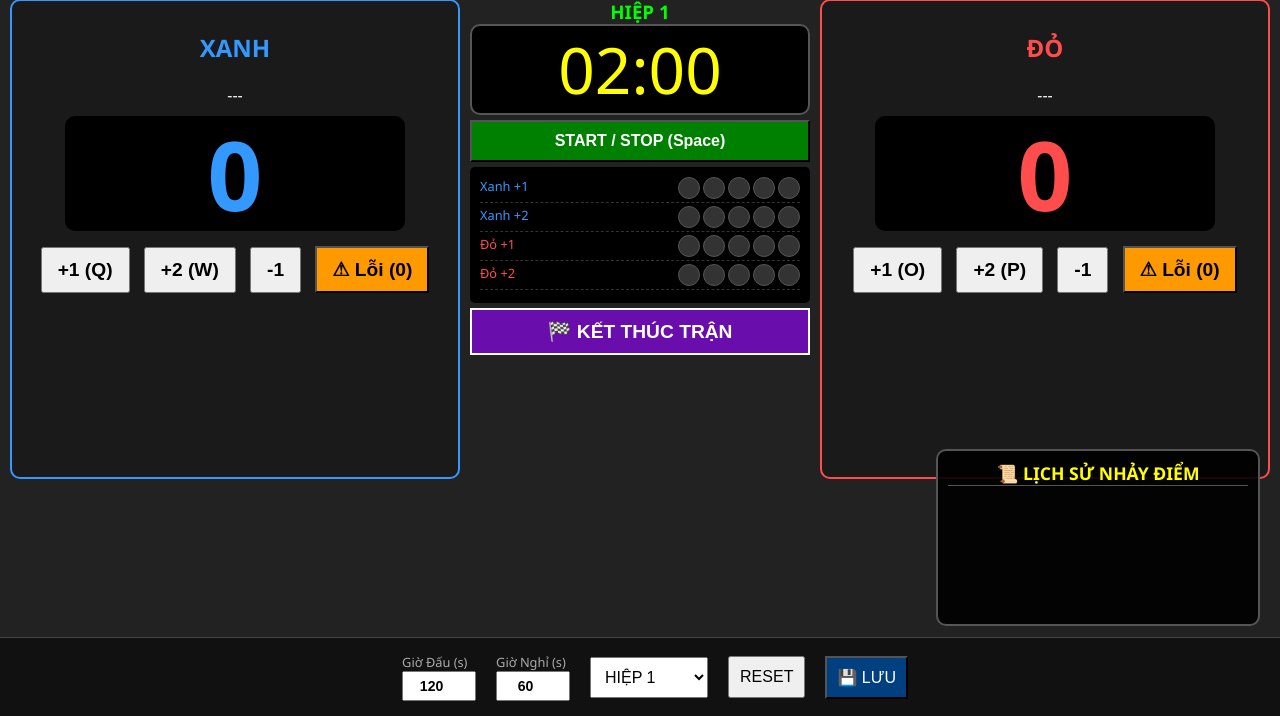
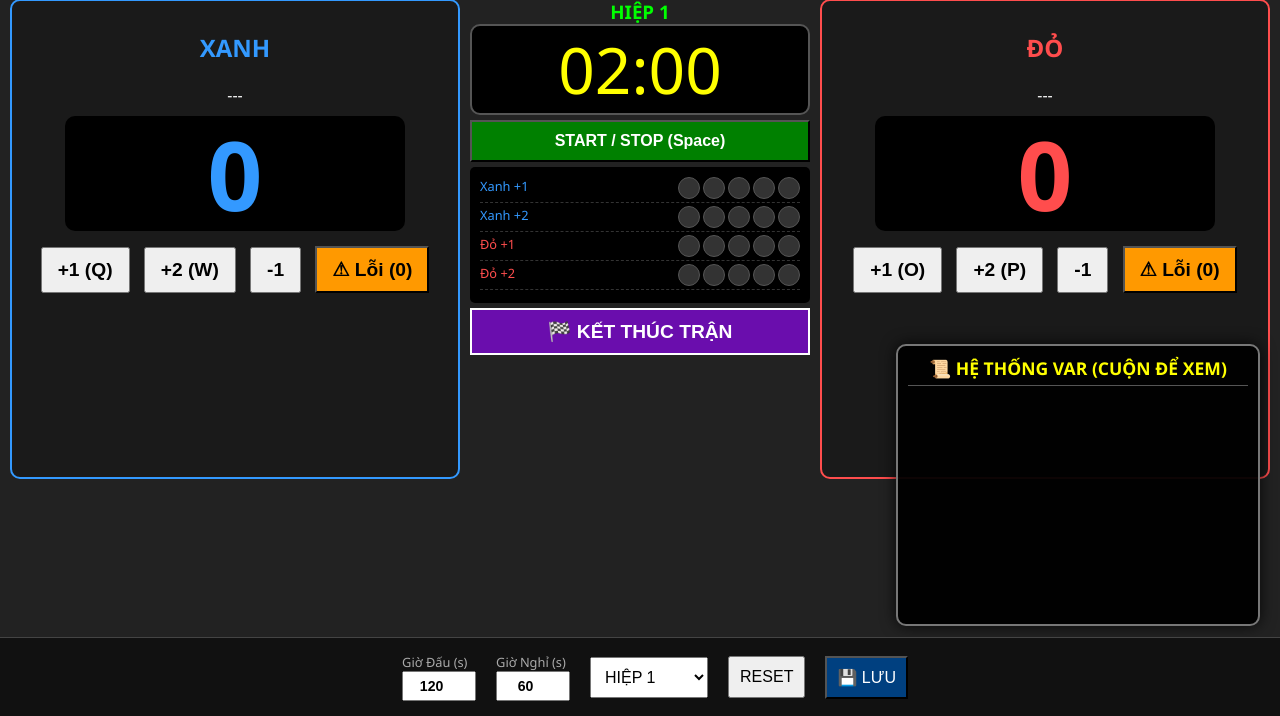
Before and after one commit to soidacungthanhcom/psychic-fishstick, a Flask app: template templates/admin.html in a window 1280 px wide. Shown: the part 84-800 px from the top of the page. Run offline with Flask 3, Linux system fonts and the light colour scheme; the template is opened without the code that fills it, so the values that code supplies are empty; parts of the project's set-up code (start-up, migrations or seed data) failed here and were passed over; some libraries are stand-ins or nearby versions.

Commit message:
Add files via upload

```diff
--- a/templates/admin.html
+++ b/templates/admin.html
@@ -2,7 +2,7 @@
 <html lang="vi">
 <head>
     <meta charset="UTF-8">
-    <title>ADMIN V5.4 - CÓ NHẮC NHỞ</title>
+    <title>ADMIN V5.5 - HỆ THỐNG VAR</title>
     <script src="/static/socket.io.js"></script>
     <style>
         body { font-family: 'Segoe UI', sans-serif; background: #222; color: #fff; margin: 0; padding: 10px; text-align: center; overflow-y: auto; }
@@ -26,6 +26,11 @@
         input { padding: 5px; width: 60px; text-align: center; font-weight: bold; font-size: 1.1em; }
         select, button { padding: 10px; font-size: 1em; cursor: pointer; }
         .adj-btn { padding: 10px 15px; font-size: 1.2em; font-weight: bold; cursor: pointer; margin: 5px; }
+
+        /* Tùy chỉnh thanh cuộn cho hộp Logs */
+        #logContent::-webkit-scrollbar { width: 6px; }
+        #logContent::-webkit-scrollbar-track { background: #111; }
+        #logContent::-webkit-scrollbar-thumb { background: #555; border-radius: 10px; }
     </style>
 </head>
 <body>
@@ -93,10 +98,12 @@
         </div>
     </div>
 </div>
-<div id="logBox" style="position: fixed; bottom: 90px; right: 20px; width: 300px; background: rgba(0,0,0,0.9); border: 2px solid #555; border-radius: 10px; color: #fff; padding: 10px; z-index: 999; text-align: left;">
-    <div style="color: yellow; border-bottom: 1px solid #555; margin-bottom: 8px; font-weight: bold; font-size: 1.1em; text-align: center;">📜 LỊCH SỬ NHẢY ĐIỂM</div>
-    <div id="logContent" style="display: flex; flex-direction: column; gap: 5px; font-size: 1em; height: 120px; overflow-y: hidden;"></div>
+
+<div id="logBox" style="position: fixed; bottom: 90px; right: 20px; width: 340px; background: rgba(0,0,0,0.95); border: 2px solid #777; border-radius: 10px; color: #fff; padding: 10px; z-index: 999; text-align: left; box-shadow: 0 0 15px rgba(0,0,0,0.8);">
+    <div style="color: yellow; border-bottom: 1px solid #555; margin-bottom: 8px; font-weight: bold; font-size: 1.1em; text-align: center; padding-bottom: 5px;">📜 HỆ THỐNG VAR (CUỘN ĐỂ XEM)</div>
+    <div id="logContent" style="display: flex; flex-direction: column; gap: 5px; font-size: 0.95em; height: 220px; overflow-y: auto; padding-right: 5px;"></div>
 </div>
+
 <div class="bottom-config">
     <div class="time-group">
         <label>Giờ Đấu (s)</label>
@@ -119,7 +126,7 @@
 <script>
     var socket = io();
     var scores = { blue: 0, red: 0 };
-    var warnings = { blue: 0, red: 0 }; // Khai báo biến theo dõi lỗi
+    var warnings = { blue: 0, red: 0 };
     var currentMatch = {};
     var isLightMode = false;
     var timeRemaining = 120, timerInterval = null;
@@ -134,7 +141,6 @@
         .then(r => r.json())
         .then(data => {
             btn.innerText = oldText;
-            console.log("Dữ liệu nhận được:", data);
             if (!Array.isArray(data)) { alert("❌ Lỗi dữ liệu!"); return; }
             matchList = data;
             let s = document.getElementById('matchSelect');
@@ -189,12 +195,39 @@
     function stopTimer() { clearInterval(timerInterval); timerInterval=null; }
     function updateTimerDisplay() { let m=Math.floor(timeRemaining/60).toString().padStart(2,'0'); let s=(timeRemaining%60).toString().padStart(2,'0'); document.getElementById('timer').innerText=`${m}:${s}`; socket.emit('admin_update',{type:'timer', timeStr:`${m}:${s}`}); }
 
+    // --- HÀM TẠO LOG THÔNG MINH ---
+    function addLogEntry(msg, type) {
+        let logDiv = document.getElementById('logContent');
+        if(!logDiv) return;
+
+        // Phân loại màu sắc: raw (bấm lẻ) là màu xám, score (ghi điểm) là xanh lá sáng rực
+        let color = (type === 'score') ? '#00ffcc' : '#aaaaaa';
+        let fontWeight = (type === 'score') ? 'bold' : 'normal';
+        let border = (type === 'score') ? 'border-bottom: 1px dashed #555; padding-bottom: 5px; margin-bottom: 5px;' : '';
+
+        let entry = `<div style="color: ${color}; font-weight: ${fontWeight}; ${border}">${msg}</div>`;
+
+        // Thêm dòng mới lên đầu
+        logDiv.innerHTML = entry + logDiv.innerHTML;
+
+        // Giữ lại tối đa 100 dòng thao tác để có thể cuộn lên xem lại
+        if (logDiv.children.length > 100) { logDiv.removeChild(logDiv.lastChild); }
+    }
+
     socket.on('server_send_vote', function(d) {
         let sideCode = d.side === 'blue' ? 'b' : 'r';
         let lightId = `ad_l_${sideCode}${d.points}_${d.judge_id}`;
         let light = document.getElementById(lightId);
         let colorClass = d.side === 'blue' ? 'on-blue' : 'on-red';
         if(light) { light.classList.add(colorClass); setTimeout(() => light.classList.remove(colorClass), 700); }
+
+        // --- GHI NHẬN MỌI CÚ BẤM (KỂ CẢ LỆCH NHỊP) ---
+        let teamName = d.side === 'blue' ? "Xanh" : "Đỏ";
+        let action = d.points == 1 ? "Tay(+1)" : "Chân(+2)";
+        let timeNow = document.getElementById('timer').innerText;
+        // Gửi loại 'raw' để nó in ra chữ màu xám nhẹ
+        addLogEntry(`[${timeNow}] GĐ ${d.judge_id} bấm ${action} ${teamName}`, 'raw');
+
         handleConsensus(d);
     });
 
@@ -205,58 +238,56 @@
     function handleConsensus(d) {
         let now = Date.now();
         voteBuffer.push({...d, time: now});
-        voteBuffer = voteBuffer.filter(v => now - v.time <= 1000);
+        voteBuffer = voteBuffer.filter(v => now - v.time <= 1000); // Khoảng thời gian 1 giây
         let valid = voteBuffer.filter(v => v.side === d.side && v.points === d.points);
         let judges = [...new Set(valid.map(v => v.judge_id))];
 
+        // KHI ĐỦ 3 GIÁM ĐỊNH -> CỘNG ĐIỂM
         if(judges.length >= 3) {
             updateScore(d.side, d.points);
 
-            // --- GHI LOG NGAY TẠI MÀN HÌNH ADMIN ---
+            // --- GHI LOG CHỐT ĐIỂM (NỔI BẬT) ---
             let teamName = d.side === 'blue' ? "XANH" : "ĐỎ";
-            let action = d.points == 1 ? "Tay (+1)" : "Chân (+2)";
             let timeNow = document.getElementById('timer').innerText;
-            let msg = `[${timeNow}] ${teamName} điểm ${action} (GĐ: ${judges.join(', ')})`;
-
-            let logDiv = document.getElementById('logContent');
-            if(logDiv) {
-                logDiv.innerHTML = `<div style="color: #00ffcc;">${msg}</div>` + logDiv.innerHTML;
-                if (logDiv.children.length > 5) { logDiv.removeChild(logDiv.lastChild); } // Giữ 5 dòng
-            }
-            // ---------------------------------------
+            // Gửi loại 'score' để in đậm, phát sáng và gạch chân
+            addLogEntry(`⭐ [${timeNow}] ${teamName} CỘNG ${d.points} ĐIỂM (GĐ: ${judges.join(', ')})`, 'score');
 
             voteBuffer = voteBuffer.filter(v => !(v.side === d.side && v.points === d.points));
         }
     }
 
-    // --- XỬ LÝ ĐIỂM SỐ VÀ CẢNH CÁO ---
     function updateScore(s,v) {
         scores[s]+=v;
         document.getElementById(s==='blue'?'scoreBlue':'scoreRed').innerText=scores[s];
         socket.emit('admin_update',{type:'score', blue:scores.blue, red:scores.red});
     }
 
-    function manualAdjust(s,v) { updateScore(s,v); }
+    function manualAdjust(s,v) {
+        updateScore(s,v);
+        // Admin cộng/trừ điểm tay cũng ghi vào Log
+        let timeNow = document.getElementById('timer').innerText;
+        let teamName = s === 'blue' ? "XANH" : "ĐỎ";
+        addLogEntry(`⚙️ [${timeNow}] Admin chỉnh tay: ${v > 0 ? '+'+v : v} điểm cho ${teamName}`, 'score');
+    }
 
     function addWarning(side) {
-        warnings[side]++; // Tăng 1 lần nhắc nhở
-
-        // Đủ 3 lần -> Trừ 2 điểm và Reset lại số lần nhắc
+        warnings[side]++;
         if (warnings[side] >= 3) {
             updateScore(side, -2);
             warnings[side] = 0;
             alert(`[HỆ THỐNG] VĐV ${side === 'blue' ? 'XANH' : 'ĐỎ'} đã vi phạm 3 lần. TỰ ĐỘNG TRỪ 2 ĐIỂM!`);
+
+            let timeNow = document.getElementById('timer').innerText;
+            let teamName = side === 'blue' ? "XANH" : "ĐỎ";
+            addLogEntry(`❌ [${timeNow}] ${teamName} LỖI 3 LẦN (-2 ĐIỂM)`, 'score');
         }
-
-        // Cập nhật lên nút bấm Admin
         document.getElementById('warnBtn_' + side).innerText = `⚠ Lỗi (${warnings[side]})`;
-        // Gửi tín hiệu sang Tivi (Viewer)
         socket.emit('admin_update', {type: 'warning', blueWarn: warnings.blue, redWarn: warnings.red});
     }
 
-   function resetAll() {
+    function resetAll() {
         scores = {blue: 0, red: 0};
-        warnings = {blue: 0, red: 0}; // Reset lỗi
+        warnings = {blue: 0, red: 0};
         updateScore('blue', 0);
         updateScore('red', 0);
         document.getElementById('warnBtn_blue').innerText = `⚠ Lỗi (0)`;
@@ -264,7 +295,6 @@
         socket.emit('admin_update', {type: 'reset'});
         socket.emit('admin_update', {type: 'warning', blueWarn: 0, redWarn: 0});
 
-        // Tự động xóa lịch sử trên Admin khi reset trận đấu
         let logDiv = document.getElementById('logContent');
         if(logDiv) logDiv.innerHTML = "";
 
@@ -281,7 +311,6 @@
             round: document.getElementById('roundDisplay').innerText,
             category: currentMatch.category || ""
         });
-        // Đồng bộ luôn số lỗi hiện tại sang tivi khi đổi round
         socket.emit('admin_update', {type: 'warning', blueWarn: warnings.blue, redWarn: warnings.red});
     }
 
```
